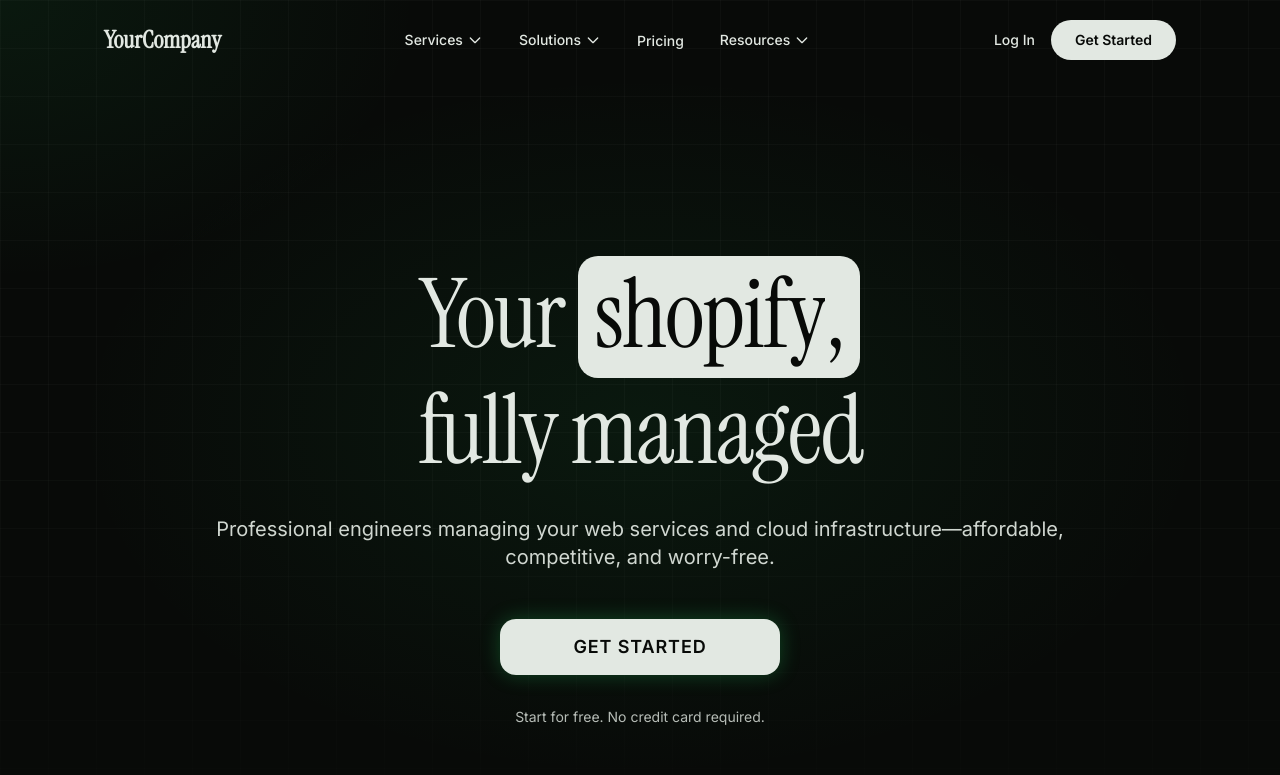
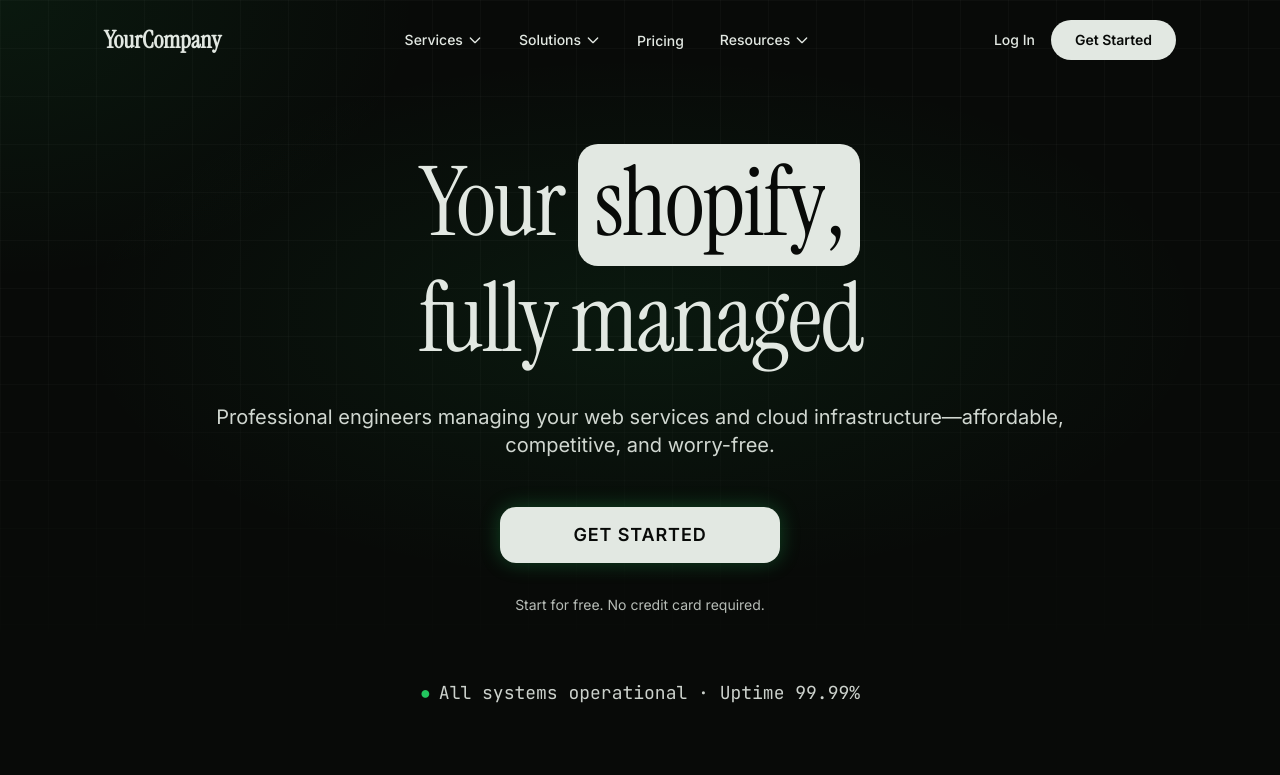
Before and after one commit to dfalt0/website-agency, a Next.js app: page / in a window 1280 px wide. Shown: the top 775 px of the page. Built offline with nearby package versions, Linux system fonts and the light colour scheme.

Commit message:
pricing section - visual improvements

```diff
--- a/components/sections/Hero.tsx
+++ b/components/sections/Hero.tsx
@@ -5,7 +5,6 @@
 import { motion } from "framer-motion";
 import { Button } from "@/components/ui/button";
 import RotatingText from "@/components/ui/RotatingText";
-import TransferDashboard from "@/components/sections/TransferDashboard";
 import HeroCommandLine from "@/components/sections/HeroCommandLine";
 
 /* Forest Mist – large blurred emerald radial gradient */
@@ -97,7 +96,7 @@
       <GridPattern />
       <Spotlight x={spotlight.x} y={spotlight.y} />
 
-      <div className="relative z-10 flex flex-1 flex-col items-center justify-center px-8 pt-48 lg:pt-64">
+      <div className="relative z-10 flex flex-1 flex-col items-center justify-center px-8 pt-28 lg:pt-36">
         <div className="mx-auto max-w-[900px] text-center">
         <motion.h1
           className="font-heading mb-8 text-[clamp(3rem,10vw,6rem)] font-normal leading-[1.1] tracking-[-0.02em] text-[#E2E8E2]"
@@ -161,11 +160,9 @@
         </motion.p>
         </div>
 
-        <div className="mt-12 w-full max-w-[900px] px-4">
-          <TransferDashboard />
+        <div className="mt-auto w-full pb-24 pt-16">
+          <HeroCommandLine />
         </div>
-
-        <HeroCommandLine />
       </div>
     </section>
   );
--- a/components/sections/HeroCommandLine.tsx
+++ b/components/sections/HeroCommandLine.tsx
@@ -3,10 +3,11 @@
 import { useState, useEffect } from "react";
 import { motion } from "framer-motion";
 
-const FULL_LINE = "UPTIME: 99.99% | MIGRATIONS_ACTIVE: 1,248 | LATENCY: 12ms";
+const FULL_LINE = "All systems operational · Uptime 99.99%";
 
 /**
- * Command-line style footer at bottom of Hero – typing animation of technical stats.
+ * Hero status line – quick reference for customers to see if our servers/services are online.
+ * When live, this can be driven by a real status check.
  */
 export default function HeroCommandLine() {
   const [text, setText] = useState("");
@@ -16,7 +17,7 @@
     if (text.length < FULL_LINE.length) {
       const timeout = setTimeout(() => {
         setText(FULL_LINE.slice(0, text.length + 1));
-      }, 50);
+      }, 45);
       return () => clearTimeout(timeout);
     } else {
       setDone(true);
@@ -25,23 +26,21 @@
 
   return (
     <motion.div
-      className="mt-auto w-full border-t border-[#1A1F1A] px-4 py-3"
+      className="w-full px-4"
       initial={{ opacity: 0 }}
       animate={{ opacity: 1 }}
-      transition={{ delay: 1, duration: 0.5 }}
-      style={{ borderWidth: "0.5px" }}
+      transition={{ delay: 0.8, duration: 0.5 }}
     >
-      <div className="mx-auto flex max-w-2xl items-center gap-2 font-mono text-[10px] text-[#E2E8E2]/70">
-        <span className="text-emerald">&gt;</span>
+      <div className="mx-auto flex max-w-2xl flex-wrap items-center justify-center gap-x-2 gap-y-1 font-mono text-base text-[#E2E8E2]/90 sm:text-lg">
+        <span className="text-emerald" aria-hidden>●</span>
         <span>{text}</span>
         {!done && (
           <motion.span
             animate={{ opacity: [1, 0] }}
             transition={{ duration: 0.5, repeat: Infinity }}
-            className="inline-block w-2 bg-[#E2E8E2]"
-          >
-            {" "}
-          </motion.span>
+            className="inline-block w-2 flex-shrink-0 bg-[#E2E8E2]"
+            aria-hidden
+          />
         )}
       </div>
     </motion.div>
--- a/components/sections/Pricing.tsx
+++ b/components/sections/Pricing.tsx
@@ -1,5 +1,6 @@
 "use client";
 
+import { useState } from "react";
 import Link from "next/link";
 import { Card, CardContent, CardDescription, CardFooter, CardHeader, CardTitle } from "@/components/ui/card";
 import { Button } from "@/components/ui/button";
@@ -62,7 +63,11 @@
   },
 ];
 
+const DEFAULT_HIGHLIGHTED_INDEX = 1; // Professional
+
 export default function Pricing() {
+  const [highlightedIndex, setHighlightedIndex] = useState(DEFAULT_HIGHLIGHTED_INDEX);
+
   return (
     <section id="pricing" className="bg-background py-24 lg:py-32">
       <div className="mx-auto max-w-[1200px] px-8 lg:px-16">
@@ -93,15 +98,26 @@
           {plans.map((plan, index) => (
             <Card
               key={index}
-              className={`relative flex flex-col h-full transition-all duration-300 hover:shadow-card-hover ${
-                plan.highlighted
-                  ? "border-2 border-primary shadow-card"
-                  : ""
+              role="button"
+              tabIndex={0}
+              onClick={() => setHighlightedIndex(index)}
+              onKeyDown={(e) => {
+                if (e.key === "Enter" || e.key === " ") {
+                  e.preventDefault();
+                  setHighlightedIndex(index);
+                }
+              }}
+              className={`relative flex cursor-pointer flex-col h-full border-2 transition-[border-color,box-shadow] duration-200 ease-out hover:shadow-card-hover focus:outline-none focus-visible:ring-2 focus-visible:ring-primary focus-visible:ring-offset-2 ${
+                highlightedIndex === index
+                  ? "border-primary shadow-card"
+                  : "border-border-subtle/60"
               }`}
             >
-              {plan.badge && (
-                <div className="absolute -top-4 left-1/2 -translate-x-1/2">
-                  <Badge variant="default">{plan.badge}</Badge>
+              {plan.badge && index === DEFAULT_HIGHLIGHTED_INDEX && highlightedIndex === 1 && (
+                <div className="absolute -top-4 left-1/2 -translate-x-1/2 flex items-center justify-center">
+                  <Badge variant="default" className="text-sm leading-none px-3.5 py-2">
+                    {plan.badge}
+                  </Badge>
                 </div>
               )}
               <CardHeader className="text-center">
@@ -124,9 +140,9 @@
                   ))}
                 </ul>
               </CardContent>
-              <CardFooter>
+              <CardFooter onClick={(e) => e.stopPropagation()}>
                 <Button
-                  variant={plan.cta.variant}
+                  variant={highlightedIndex === index ? "default" : "secondary"}
                   size="default"
                   className="w-full"
                   asChild
--- a/components/ui/button.tsx
+++ b/components/ui/button.tsx
@@ -8,11 +8,11 @@
     variants: {
       variant: {
         default:
-          "bg-primary text-primary-foreground shadow-soft hover:bg-primary-hover hover:-translate-y-0.5",
+          "border-2 border-primary bg-primary text-primary-foreground shadow-soft hover:bg-primary-hover hover:-translate-y-0.5",
         "white-primary":
           "bg-dark-foreground text-dark shadow-soft hover:bg-[#E2E8E2]/95 hover:-translate-y-0.5",
         secondary:
-          "bg-transparent text-foreground border-2 border-border hover:bg-foreground/5 hover:border-foreground/30",
+          "border-2 border-border bg-transparent text-foreground hover:bg-foreground/5 hover:border-foreground/30",
         text: "bg-transparent text-inherit hover:opacity-70",
       },
       size: {
```
